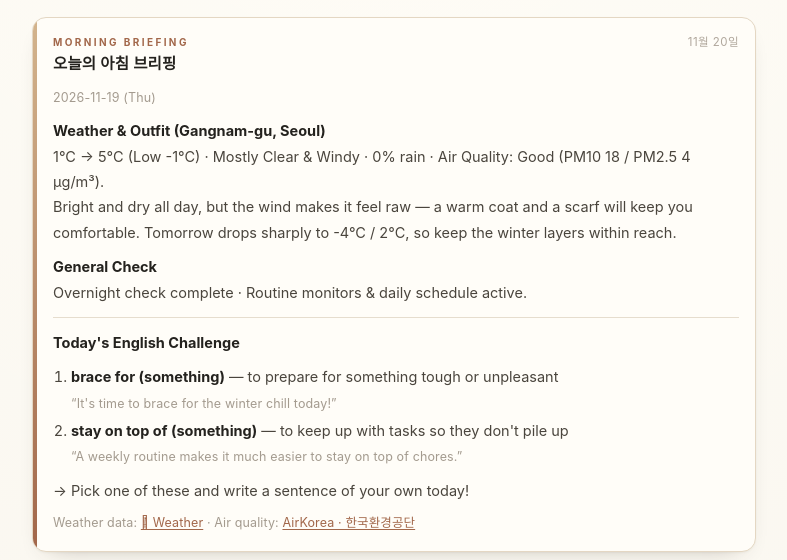
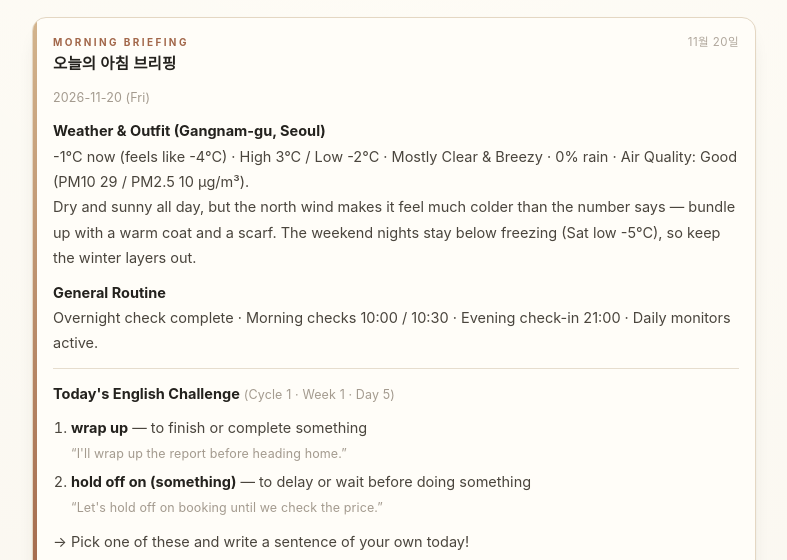
Before and after one commit to irinnnn2-ai/mini-archive, a plain HTML site: page index.html in a window 1280 px wide. Shown: the part 155-715 px from the top of the page, without its empty margins (246-1033 px from the left). Drawn offline with Linux system fonts and the light colour scheme.

Commit message:
Morning briefing for 2026-11-20

```diff
--- a/index.html
+++ b/index.html
@@ -567,17 +567,17 @@
       </div>
       <!-- MORNING_BRIEFING_START -->
       <div class="briefing-body" id="morningBriefing">
-        <p class="briefing-hint">2026-11-19 (Thu)</p>
+        <p class="briefing-hint">2026-11-20 (Fri)</p>
         <p><strong>Weather &amp; Outfit (Gangnam-gu, Seoul)</strong><br>
-        1°C → 5°C (Low -1°C) · Mostly Clear &amp; Windy · 0% rain · Air Quality: Good (PM10 18 / PM2.5 4 µg/m³).<br>
-        Bright and dry all day, but the wind makes it feel raw — a warm coat and a scarf will keep you comfortable. Tomorrow drops sharply to -4°C / 2°C, so keep the winter layers within reach.</p>
-        <p><strong>General Check</strong><br>
-        Overnight check complete · Routine monitors &amp; daily schedule active.</p>
+        -1°C now (feels like -4°C) · High 3°C / Low -2°C · Mostly Clear &amp; Breezy · 0% rain · Air Quality: Good (PM10 29 / PM2.5 10 µg/m³).<br>
+        Dry and sunny all day, but the north wind makes it feel much colder than the number says — bundle up with a warm coat and a scarf. The weekend nights stay below freezing (Sat low -5°C), so keep the winter layers out.</p>
+        <p><strong>General Routine</strong><br>
+        Overnight check complete · Morning checks 10:00 / 10:30 · Evening check-in 21:00 · Daily monitors active.</p>
         <hr>
-        <p><strong>Today's English Challenge</strong></p>
+        <p><strong>Today's English Challenge</strong> <span class="briefing-hint">(Cycle 1 · Week 1 · Day 5)</span></p>
         <ol>
-          <li><strong>brace for (something)</strong> — to prepare for something tough or unpleasant<br><span class="briefing-hint">&ldquo;It's time to brace for the winter chill today!&rdquo;</span></li>
-          <li><strong>stay on top of (something)</strong> — to keep up with tasks so they don't pile up<br><span class="briefing-hint">&ldquo;A weekly routine makes it much easier to stay on top of chores.&rdquo;</span></li>
+          <li><strong>wrap up</strong> — to finish or complete something<br><span class="briefing-hint">&ldquo;I'll wrap up the report before heading home.&rdquo;</span></li>
+          <li><strong>hold off on (something)</strong> — to delay or wait before doing something<br><span class="briefing-hint">&ldquo;Let's hold off on booking until we check the price.&rdquo;</span></li>
         </ol>
         <p>→ Pick one of these and write a sentence of your own today!</p>
         <p class="briefing-hint">Weather data: <a href="https://developer.apple.com/weatherkit/data-source-attribution/">&#xF8FF; Weather</a> · Air quality: <a href="https://www.airkorea.or.kr/">AirKorea · 한국환경공단</a></p>
```
